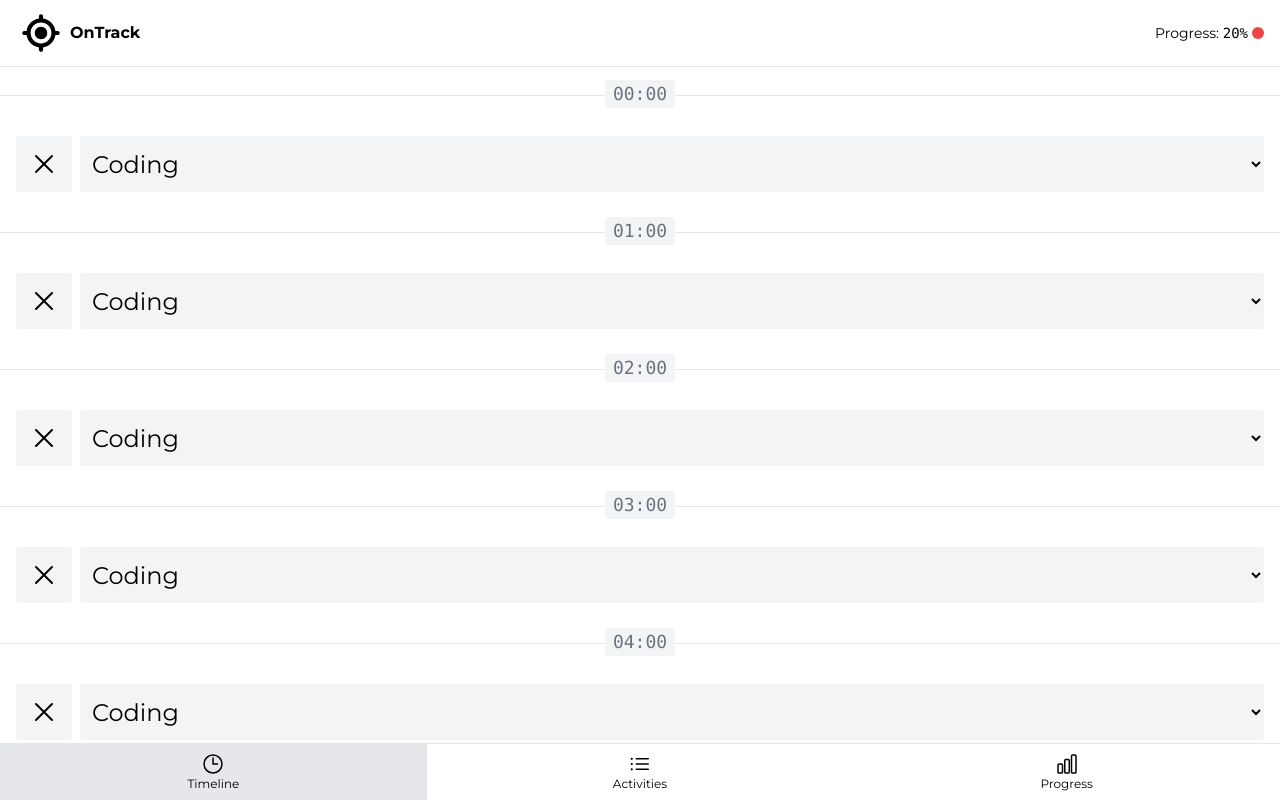
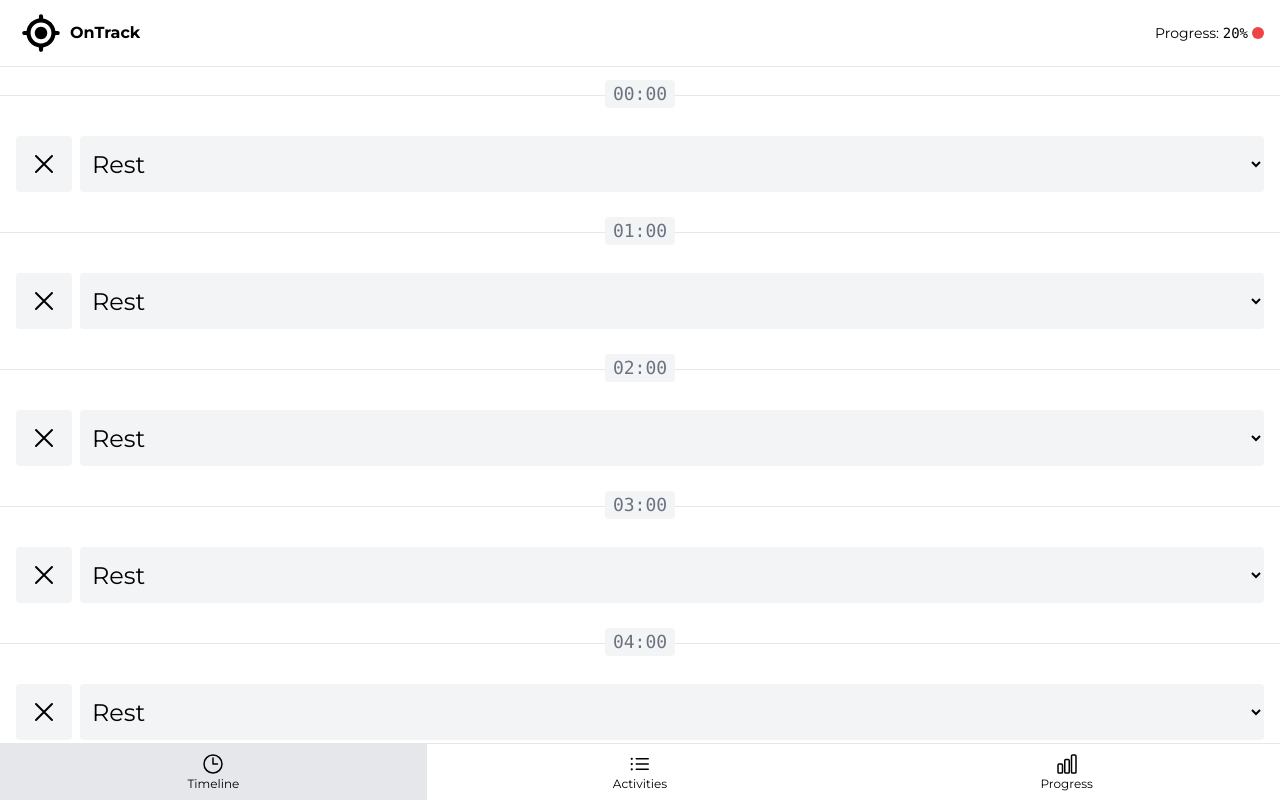
Before and after one commit to Grinch3214/tracker, a Vue app: page /#timeline in a window 1280 px wide. Shown: the top 802 px of the page. Built offline with nearby package versions, Linux system fonts and the light colour scheme.

Commit message:
Refactoring the dropdown component

```diff
--- a/src/App.vue
+++ b/src/App.vue
@@ -1,5 +1,5 @@
 <script setup>
-import { ref } from 'vue'
+import { ref, computed } from 'vue'
 import TheHeader from './components/TheHeader.vue'
 import TheNav from './components/TheNav.vue'
 import { normalizePageHash, generateTimeLineItems, generateActivitySelectOptions, generateActivities } from './functions'
@@ -18,7 +18,7 @@ const timelineItems = generateTimeLineItems()
 
 const activities = ref(generateActivities())
 
-const activitySelectOptions = generateActivitySelectOptions(activities.value)
+const activitySelectOptions = computed(() => generateActivitySelectOptions(activities.value))
 
 function deleteActivity(activity) {
 	activities.value.splice(activities.value.indexOf(activity), 1)
--- a/src/components/ActivityItem.vue
+++ b/src/components/ActivityItem.vue
@@ -14,7 +14,7 @@ defineProps({
 
 const emit = defineEmits(['delete'])
 
-const secondsToComplete = ref(null)
+const secondsToComplete = ref(0)
 </script>
 
 <template>
--- a/src/components/BaseSelect.vue
+++ b/src/components/BaseSelect.vue
@@ -2,15 +2,16 @@
 import { computed } from 'vue'
 import BaseButton from './BaseButton.vue'
 import { BUTTON_TYPE_NEUTRAL } from '../constans'
+import { normalizeSelectValue } from '../functions'
 import { XMarkIcon } from '@heroicons/vue/24/outline'
-import { isUndefinedOrNull, isNumberOrNull } from '../validations'
+import { isUndefinedOrNull, isSelectValueValid } from '../validations'
 
 const props = defineProps({
 	options: {
 		type: Array,
 		required: true
 	},
-	selected: Number,
+	selected: [String, Number],
 	placeholder: {
 		type: String,
 		default: 'Rest'
@@ -18,18 +19,24 @@ const props = defineProps({
 })
 
 const emit = defineEmits({
-	select: isNumberOrNull
+	select: isSelectValueValid
 })
 
+
 const isNotSelected = computed(() => isUndefinedOrNull(props.selected))
+
+function select(value) {
+	console.log(value)
+	emit('select', normalizeSelectValue(value))
+}
 </script>
 
 <template>
 	<div class="flex gap-2">
-			<BaseButton :type="BUTTON_TYPE_NEUTRAL" @click="emit('select', null)">
+			<BaseButton :type="BUTTON_TYPE_NEUTRAL" @click="select(null)">
 				<XMarkIcon class="h-8" />
 			</BaseButton>
-			<select class="w-full truncate rounded bg-gray-100 py-1 px-2 text-2xl" @change="emit('select', +$event.target.value)">
+			<select class="w-full truncate rounded bg-gray-100 py-1 px-2 text-2xl" @change="select($event.target.value)">
 				<option :selected="isNotSelected" disabled value="">{{ placeholder }}</option>
 				<option v-for="{value, label} in options" :key="value" :value="value" :selected="value === selected">{{ label }}</option>
 			</select>
--- a/src/components/TimeLineItem.vue
+++ b/src/components/TimeLineItem.vue
@@ -14,7 +14,7 @@ defineProps({
 	}
 })
 
-const selectedActivityId = ref(0)
+const selectedActivityId = ref(null)
 </script>
 
 <template>
--- a/src/constans.js
+++ b/src/constans.js
@@ -24,7 +24,7 @@ export const SECONDS_IN_HOUR = 3600
 export const HOURS_IN_DAY = 24
 
 export const PERIOD_SELECT_OPTIONS = [
-	{ value: 15, label: '0:15' },
-	{ value: 30, label: '0:30' },
-	{ value: 45, label: '0:45' }
+	{ value: 15 * 60, label: '0:15' },
+	{ value: 30 * 60, label: '0:30' },
+	{ value: 45 * 60, label: '0:45' }
 ]
--- a/src/functions.js
+++ b/src/functions.js
@@ -4,7 +4,8 @@ import {
 	PAGE_TIMELINE,
 	HOURS_IN_DAY,
 	SECONDS_IN_HOUR
-} from './constans';
+} from './constans'
+import { isNull } from './validations'
 
 export function normalizePageHash() {
 	const hash = window.location.hash.slice(1)
@@ -14,6 +15,10 @@ export function normalizePageHash() {
 	}
 	window.location.hash = PAGE_TIMELINE
 	return PAGE_TIMELINE
+}
+
+export function normalizeSelectValue(value) {
+  return isNull(value) || isNaN(value) ? value : +value
 }
 
 export function generateTimeLineItems() {
--- a/src/validations.js
+++ b/src/validations.js
@@ -17,3 +17,15 @@ export function isUndefinedOrNull(value) {
 export function isNumberOrNull(value) {
 	return isNumber(value) || isNull(value)
 }
+
+export function isNotEmptyString(value) {
+  return isString(value) && value.length > 0
+}
+
+export function isString(value) {
+  return typeof value === 'string'
+}
+
+export function isSelectValueValid(value) {
+	isNotEmptyString(value) || isNumberOrNull(value)
+}
```
